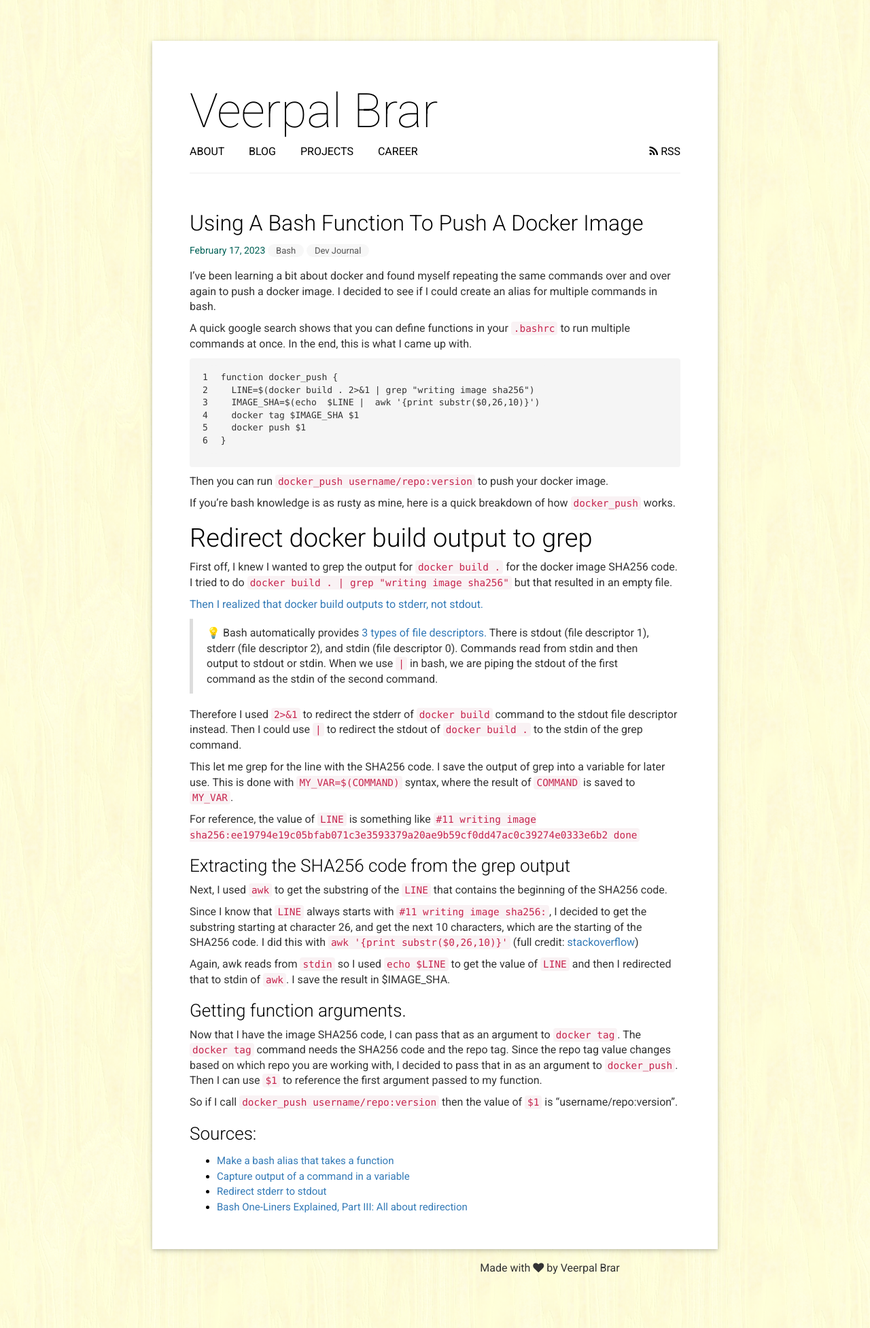
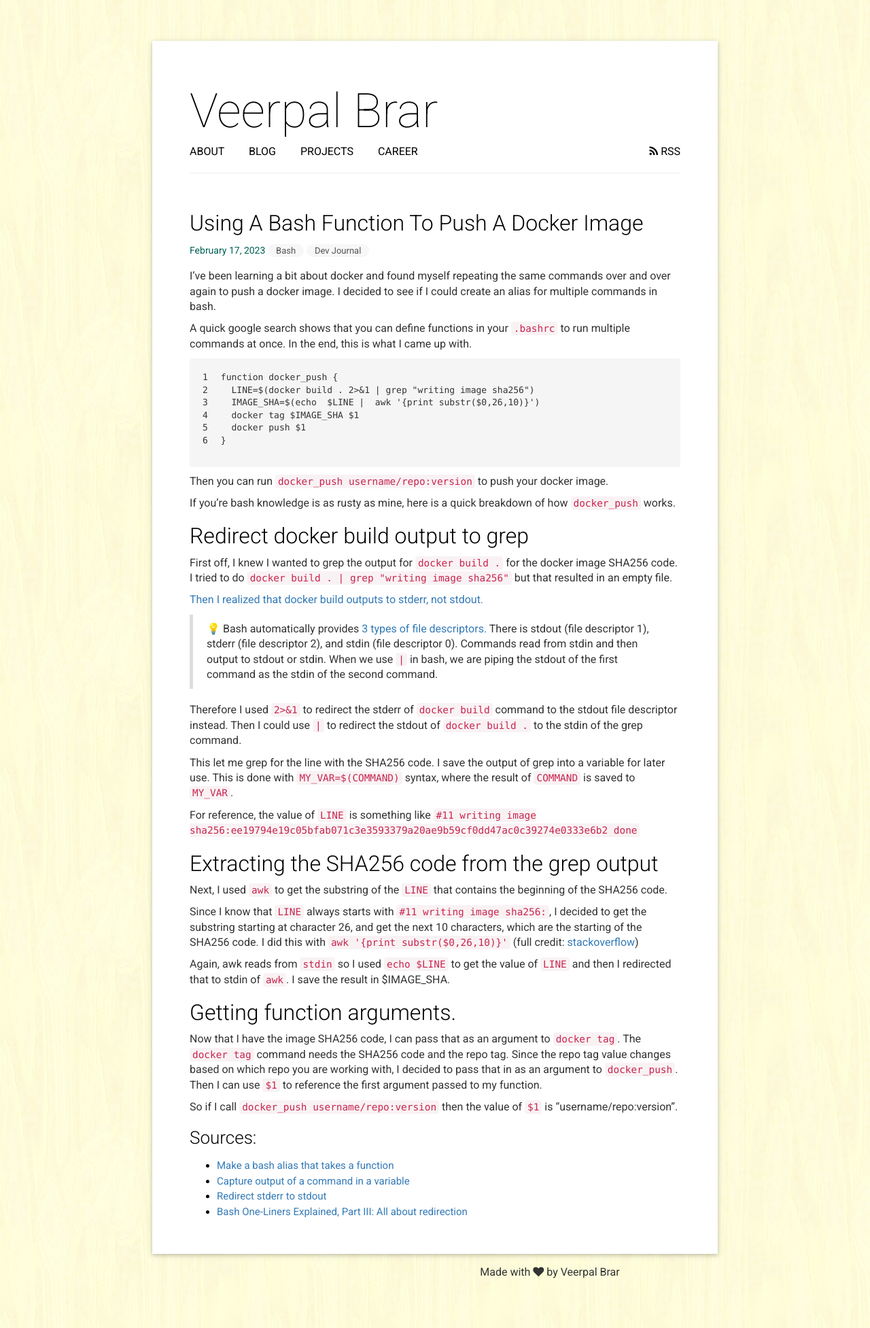
Before and after one commit to VeerpalBrar/VeerpalBrar.github.io, a Jekyll site: the page built from _posts/2023-02-17-Using-A-Bash-Function-To-Push-A-Docker-Image.md, in a window 1280 px wide. Shown: the whole page at 68% size. Built offline with Jekyll 4.4.1, drawn with Linux system fonts in a browser that asks for light colours; nearby versions of some CDN libraries.

Commit message:
fix spelling

```diff
--- a/_posts/2023-02-17-Using-A-Bash-Function-To-Push-A-Docker-Image.md
+++ b/_posts/2023-02-17-Using-A-Bash-Function-To-Push-A-Docker-Image.md
@@ -20,7 +20,7 @@
 Then you can run `docker_push username/repo:version` to push your docker image.
 
 If you're bash knowledge is as rusty as mine, here is a quick breakdown of how `docker_push` works.
-# Redirect docker build output to grep
+## Redirect docker build output to grep
 First off, I knew I wanted to grep the output for `docker build .` for the docker image SHA256 code. I tried to do `docker build . | grep "writing image sha256"` but that resulted in an empty file.
 
 [Then I realized that docker build outputs to stderr, not stdout.](https://forums.docker.com/t/capture-ouput-of-docker-build-into-a-log-file/123178/2)
@@ -34,14 +34,14 @@
 
 For reference, the value of `LINE` is something like `#11 writing image sha256:ee19794e19c05bfab071c3e3593379a20ae9b59cf0dd47ac0c39274e0333e6b2 done`
 
-### Extracting the SHA256 code from the grep output
+## Extracting the SHA256 code from the grep output
 Next, I used `awk` to get the substring of the `LINE` that contains the beginning of the SHA256 code.
 
 Since I know that `LINE` always starts with `#11 writing image sha256:`, I decided to get the substring starting at character 26, and get the next 10 characters, which are the starting of the SHA256 code. I did this with `awk '{print substr($0,26,10)}'` (full credit: [stackoverflow](https://stackoverflow.com/questions/24427009/is-there-a-cleaner-way-of-getting-the-last-n-characters-of-every-line))
 
 Again, awk reads from `stdin` so I used `echo $LINE` to get the value of `LINE` and then I redirected that to stdin of `awk`. I save the result in $IMAGE_SHA.
 
-### Getting function arguments.
+## Getting function arguments.
 Now that I have the image SHA256 code, I can pass that as an argument to `docker tag`. The `docker tag` command needs the SHA256 code and the repo tag. Since the repo tag value changes based on which repo you are working with, I decided to pass that in as an argument to `docker_push`. Then I can use `$1` to reference the first argument passed to my function.
 
 So if I call `docker_push username/repo:version` then the value of `$1` is "username/repo:version".
--- a/index.html
+++ b/index.html
@@ -10,7 +10,7 @@
   <p>I am a software developer at Shopify currently working on the Shopify Fulfillment Network. I graduated from the University of Toronto
     with a degree in computer science in 2020 but I haven't stopped learning! </p>
 
-  <p>Right now I'm learning about software design, web development with Ruby on Rails, and occassionaly machine learning. Read my <a href="/blog">blog </a> to follow my learning jounrey as I try to <a class = "link" href="https://www.swyx.io/learn-in-public/">learn in public</a>.</p>
+  <p>Right now I'm learning about software design, web development with Ruby on Rails, and occassionaly machine learning. Read my <a href="/blog">blog </a> to follow my learning journey as I try to <a class = "link" href="https://www.swyx.io/learn-in-public/">learn in public</a>.</p>
 
   <p>When I'm not coding, I like to write stories, watch bad television with my friends, and drink a lot of ice capps! </p>
 
```
